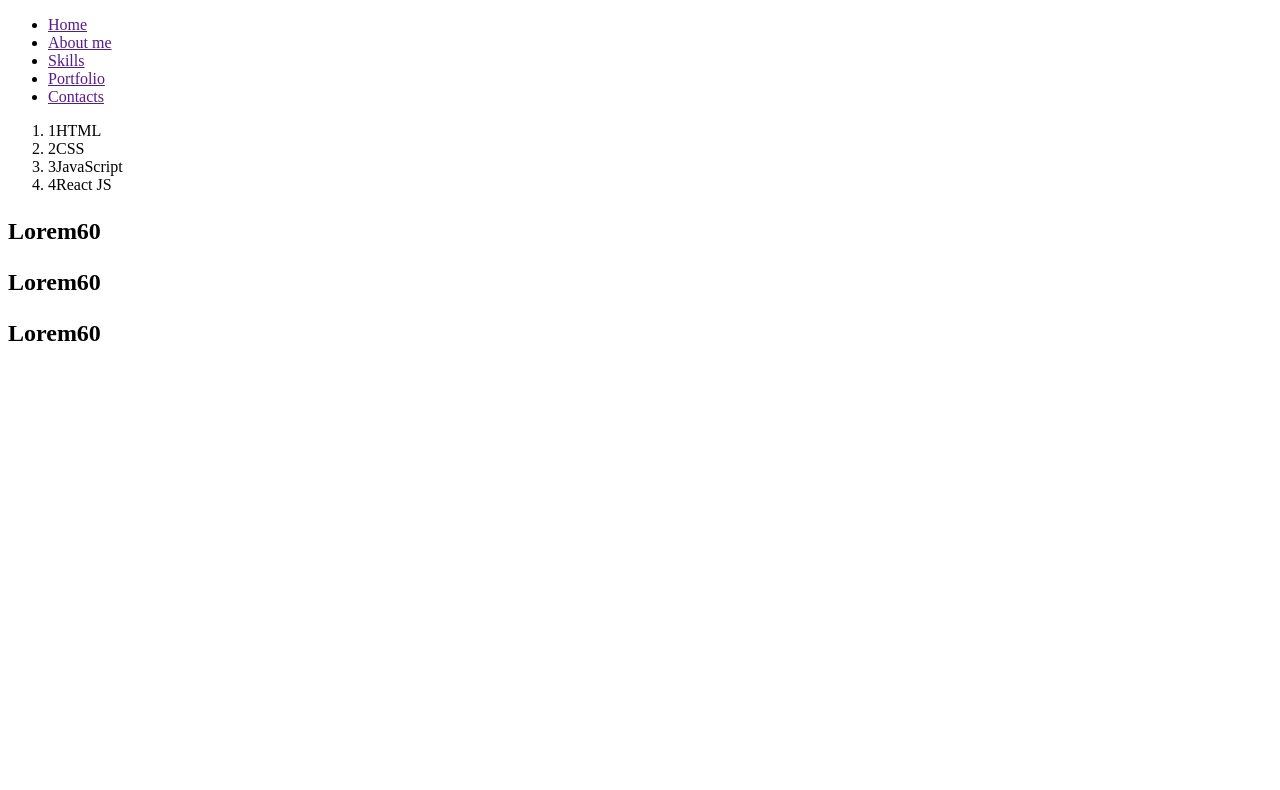
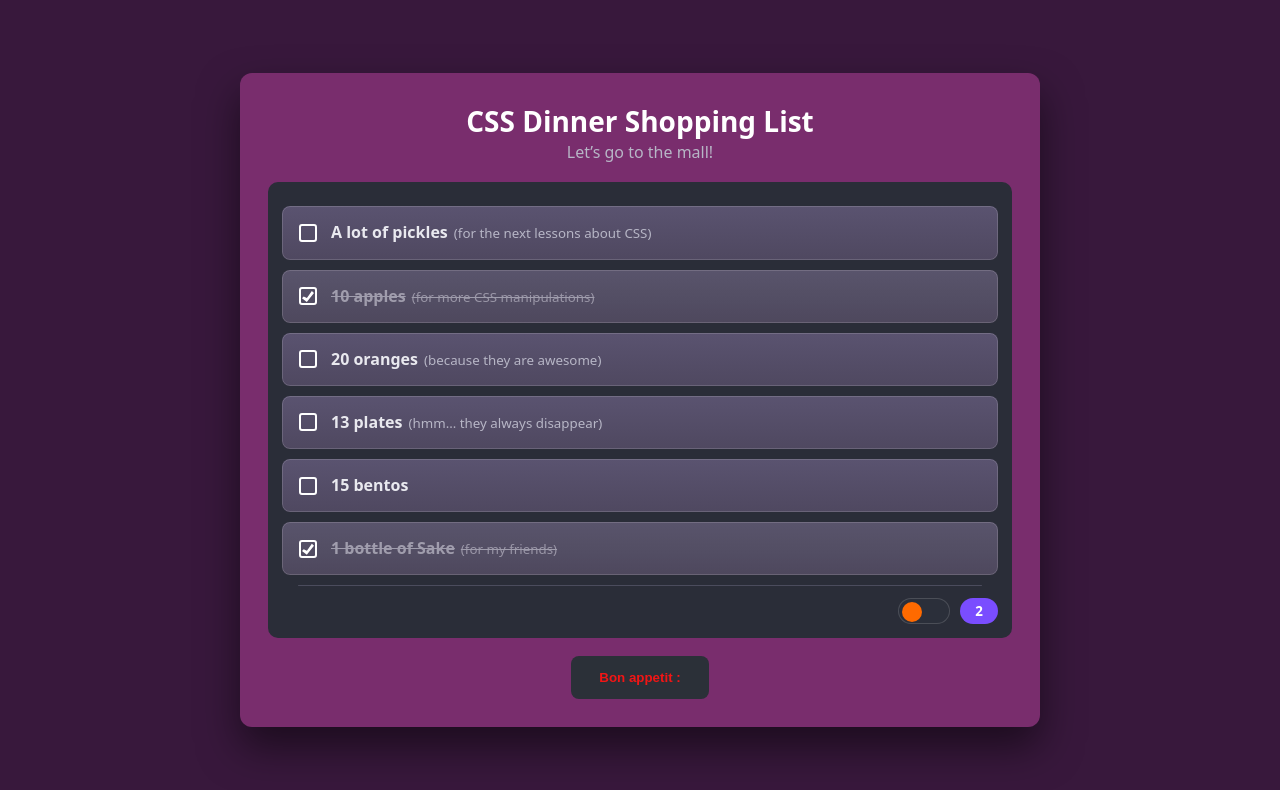
Before and after one commit to Volod29/Homewor, a plain HTML site: page hw_8/index.html in a window 1280 px wide. Drawn offline with Linux system fonts and the light colour scheme.

Commit message:
домашнє завдання 8

```diff
--- a/hw_8/css/style.css
+++ b/hw_8/css/style.css
@@ -1,74 +1,185 @@
-@import url('./vars.css');
-@import url('./#normalaize.css');
+@import url(normalaize);
+@import url(vars.css);
 
-html,body{
-    font-family:Verdana, Geneva, Tahoma,sans-serif;
-    font-size: var(--main-front-size);
-    background: linear-gradient(60deg #504df5,#a4e7df )
-    min-height 100vh;
-
-}
-.container{
-    max-width: 1140;
-    margin: 0 auto;
-
-}
-ul,ol{
-    margin: 0 0;
-    padding: 15px 0;
-    list-style: none;
-
-}
-.heder{
-    padding: 15px 0;
-    background: #546ccb;
-
-}
-.umblist__n{
-    padding-left: 40px;
-
+:root{
+  --bg:#0f1115;
+  --panel:#1b1e25;
+  --row:#4f4860;
+  --row-2:#5a5370;
+  --text:#e9e9ef;
+  --muted:#b7b6c6;
+  --accent:#ff4b4b;
+  --line:#8b86a2;
+  --check:#ffffff;
 }
 
-.list__numb li :hover {
+*{box-sizing:border-box;margin:0;padding:0}
 
-
-}
-/*------------Комбіенатори. ' ', >, ~, + ---------
-
-/* ' ' ~ всі нащядки */
-.list__numb span {
-    margin-right: 8px;
-    font-style: italic;
+body{
+  min-height:100vh;
+  display:flex;
+  align-items:center;
+  justify-content:center;
+  background:#38183c;
+  font:16px/1.45 system-ui,-apple-system,Segoe UI,Roboto,Ubuntu,"Helvetica Neue",Arial;
+  color:var(--text);
 }
 
-/* > - тільки дочірні елементи */
-.section > p{
-    font-weight: 500;
+.board{
+  width:min(800px,95vw);
+  background:#792d6d;
+  border-radius:12px;
+  padding:28px;
+  box-shadow:0 20px 40px rgba(0,0,0,.5);
 }
 
-/* ~ - всі сусудні елементи */
-
-.title_2 ~ p {
-    border: 1px solid #09a1e8;
-    padding: 20px;
-    border-radius: 8px;
+header{
+  text-align:center;
+  margin-bottom:18px;
+}
+header h1{
+  font-size:28px;
+  color:white;
+  font-weight:800;
+}
+header p{
+  color:var(--muted);
 }
 
-.title_2 + * {
-    background: #ffddff;
+.list{
+  background:#2a2d38;
+  border-radius:10px;
+  padding:14px;
 }
 
-
-
-.menu li:nth-child(3) {
-
+.item{
+  position:relative;
+  list-style:none;
+  background:linear-gradient(0deg,var(--row),var(--row-2));
+  border-radius:8px;
+  margin:10px 0;
+  overflow:hidden;
 }
 
-.section p:nth-child(2){
-    background: #ff0d00;
-
+.item input{
+  position:absolute;
+  inset:0;
+  width:100%;
+  height:100%;
+  opacity:0;
+  cursor:pointer;
+  z-index:2;
 }
 
-section p:nth-of-type{
-    background: #2618e3;
+.row{
+  display:flex;
+  align-items:center;
+  gap:14px;
+  padding:14px 16px;
+  border:1px solid rgba(255,255,255,.15);
+  border-radius:8px;
 }
+
+.box{
+  flex:0 0 auto;
+  width:18px;height:18px;
+  border:2px solid var(--check);
+  border-radius:3px;
+  display:grid;place-items:center;
+}
+.tick{
+  width:12px;height:12px;
+  opacity:0;transform:scale(.7);
+  transition:.15s ease;
+  clip-path:polygon(14% 54%,0 68%,40% 100%,100% 24%,82% 8%,41% 66%);
+  background:var(--check);
+}
+
+.text{
+  flex:1 1 auto;
+  display:flex;
+  gap:6px;
+  align-items:baseline;
+  color:var(--text);
+  user-select:none;
+  transition:color .2s;
+}
+.text strong{font-weight:700}
+.text small{color:var(--muted)}
+
+.item:hover .text{
+  color:var(--accent);
+}
+
+.divider{
+  height:1px;
+  background:var(--line);
+  opacity:.35;
+  margin:10px 16px;
+  border-radius:1px;
+}
+
+.item:has(input:checked) .text{
+  color:#c0bfcd;
+  text-decoration:line-through;
+  opacity:.7;
+}
+.item:has(input:checked) .tick{
+  opacity:1;transform:scale(1)
+}
+.item:has(input:checked){
+  filter:saturate(.85)
+}
+
+.badges{
+  display:flex;
+  gap:10px;
+  align-items:center;
+  justify-content:flex-end;
+  margin-top:12px;
+}
+.toggle{
+  --h:26px;
+  position:relative;
+  width:52px;height:var(--h);
+  border-radius:999px;
+  background:#2b2f3a;
+  border:1px solid rgba(255,255,255,.15);
+}
+.toggle input{appearance:none;margin:0;position:absolute;inset:0;opacity:0;cursor:pointer}
+.knob{
+  position:absolute;inset:3px auto 3px 3px;
+  width:calc(var(--h) - 6px);height:calc(var(--h) - 6px);
+  border-radius:50%;
+  background:#ff6a00;
+  transition:.18s ease;
+}
+.toggle input:checked + .knob{left:auto;right:3px;background:#7a4dff}
+
+.pill{
+  display:inline-grid;place-items:center;
+  min-width:38px;height:26px;
+  padding:0 8px;
+  border-radius:999px;
+  background:#7a4dff;
+  color:white;
+  font-weight:700;
+}
+
+footer{
+  margin-top:18px;
+  display:flex;
+  justify-content:center;
+}
+.cta{
+  background:#2b3038;
+  border:0;
+  color:#f31515;
+  padding:14px 28px;
+  border-radius:8px;
+  font-weight:700;
+  cursor:pointer;
+}
+.cta:hover{
+  background:#3c424e;
+}
--- a/hw_8/css/vars.css
+++ b/hw_8/css/vars.css
@@ -0,0 +1,11 @@
+:root{
+  --bg:#0f1115;
+  --panel:#1b1e25;
+  --row:#4f4860;
+  --row-2:#5a5370;
+  --text:#e9e9ef;
+  --muted:#b7b6c6;
+  --accent:#ff4b4b;
+  --line:#8b86a2;
+  --check:#ffffff;
+}
--- a/hw_8/index.html
+++ b/hw_8/index.html
@@ -1,47 +1,113 @@
-<!DOCTYPE html>
-<html lang="en">
+<!doctype html>
+<html lang="uk">
 <head>
-    <meta charset="UTF-8">
-    <meta name="viewport" content="width=device-width, initial-scale=1.0">
-    <title>Document</title>
+  <meta charset="utf-8" />
+  <meta name="viewport" content="width=device-width,initial-scale=1" />
+  <title>CSS Dinner Shopping List</title>
+    <link rel="stylesheet" href="./css/style.css">
+
 </head>
 <body>
-    <heaader class="header">
-        <div class="container">
-            <nav class="nav">
-                <ul class="menu">
-                    <li class="menu__item">
-                        <a href="" class="menu__link">Home</a></li>
-                    <li class="menu__item">
-                        <a href="" class="menu__link">About me</a></li>
-                    <li class="menu__item">
-                        <a href="" class="menu__link">Skills</a></li>
-                    <li class="menu__item">
-                        <a href="" class="menu__link">Portfolio</a></li>
-                    <li class="menu__item">
-                         <a href="" class="menu__link">Contacts</a></li>
-                </ul>
-            </nav>
+
+  <div class="board">
+    <header>
+      <h1>CSS Dinner Shopping List</h1>
+      <p>Let’s go to the mall!</p>
+    </header>
+
+    <div class="list" id="list">
+      <div class="item">
+        <input type="checkbox" />
+        <div class="row">
+          <div class="box"><span class="tick"></span></div>
+          <div class="text">
+            <strong>A lot of pickles</strong>
+            <small>(for the next lessons about CSS)</small>
+          </div>
         </div>
-    </heaader>
-    <main class="main">
-      <section class="section">
-    <ol class="list__numb">
-<li><span>1</span>HTML</li>
-<li><span>2</span>CSS</li>
-<li><span>3</span>JavaScript</li>
-<li><span>4</span>React JS</li>
-    </ol>
-    <h2 class="title_2" Skills>
-   <p>Lorem60</p>
-   <p>Lorem60</p>
-   <p>Lorem60</p>
+      </div>
 
-    </h2>
+      <div class="item">
+        <input type="checkbox" checked />
+        <div class="row">
+          <div class="box"><span class="tick"></span></div>
+          <div class="text">
+            <strong>10 apples</strong>
+            <small>(for more CSS manipulations)</small>
+          </div>
+        </div>
+      </div>
 
-</section>
+      <div class="item">
+        <input type="checkbox" />
+        <div class="row">
+          <div class="box"><span class="tick"></span></div>
+          <div class="text">
+            <strong>20 oranges</strong>
+            <small>(because they are awesome)</small>
+          </div>
+        </div>
+      </div>
 
-    </main>
+      <div class="item">
+        <input type="checkbox" />
+        <div class="row">
+          <div class="box"><span class="tick"></span></div>
+          <div class="text">
+            <strong>13 plates</strong>
+            <small>(hmm… they always disappear)</small>
+          </div>
+        </div>
+      </div>
 
+      <div class="item">
+        <input type="checkbox" />
+        <div class="row">
+          <div class="box"><span class="tick"></span></div>
+          <div class="text">
+            <strong>15 bentos</strong>
+          </div>
+        </div>
+      </div>
+
+      <div class="item">
+        <input type="checkbox" checked />
+        <div class="row">
+          <div class="box"><span class="tick"></span></div>
+          <div class="text">
+            <strong>1 bottle of Sake</strong>
+            <small>(for my friends)</small>
+          </div>
+        </div>
+      </div>
+
+      <div class="divider"></div>
+
+      <div class="badges">
+        <label class="toggle">
+          <input type="checkbox" />
+          <span class="knob"></span>
+        </label>
+        <span class="pill"><small id="done-count">0</small></span>
+      </div>
+    </div>
+
+    <footer>
+      <button class="cta">Bon appetit :</button>
+    </footer>
+  </div>
+
+<script>
+  const list = document.getElementById('list');
+  const counter = document.getElementById('done-count');
+
+  function updateCount(){
+    const checks = list.querySelectorAll('.item input');
+    const done = [...checks].filter(c => c.checked).length;
+    counter.textContent = done;
+  }
+  list.addEventListener('change', updateCount);
+  updateCount();
+</script>
 </body>
 </html>
```
Also changed, not shown: 1 other file.
